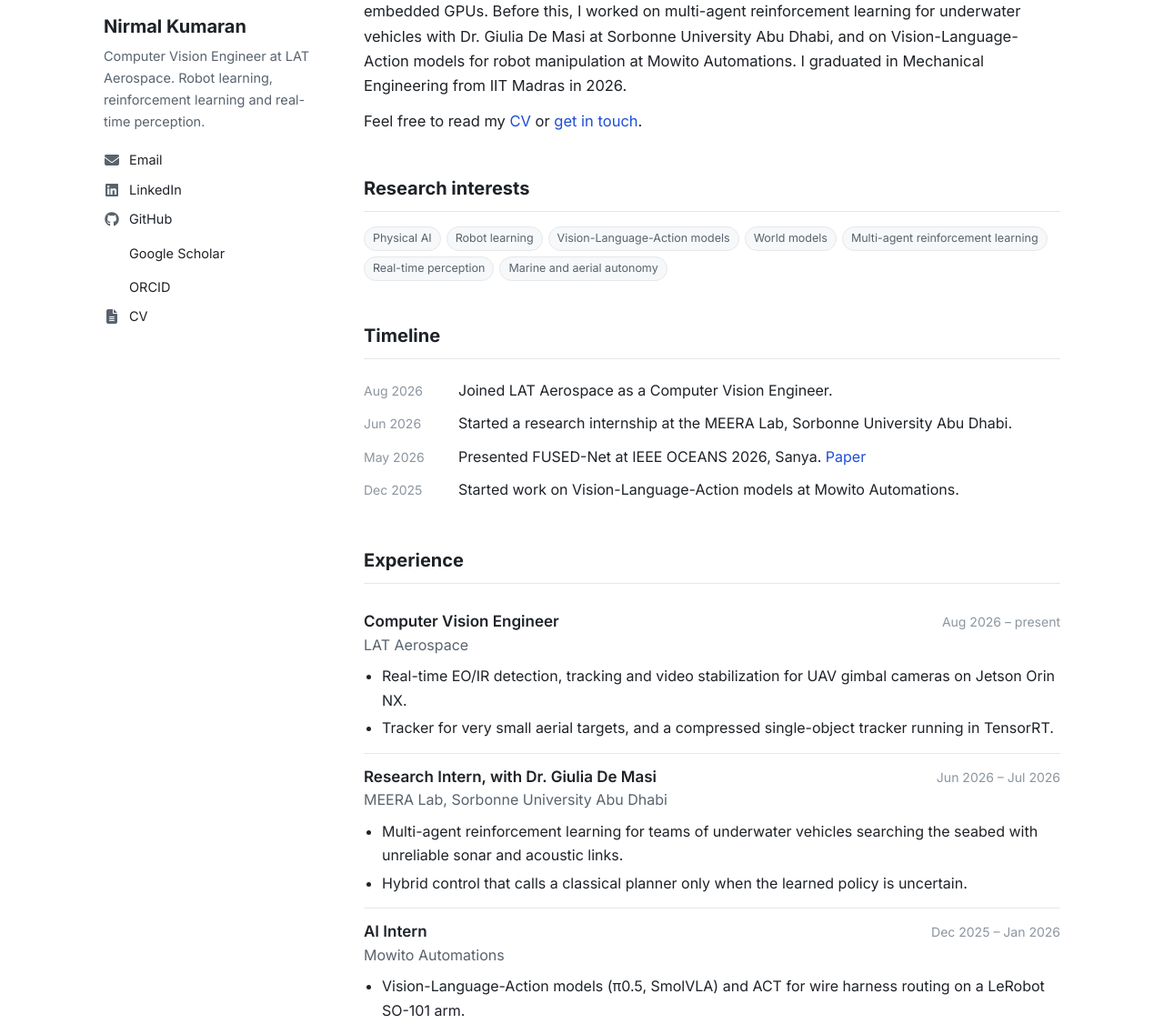
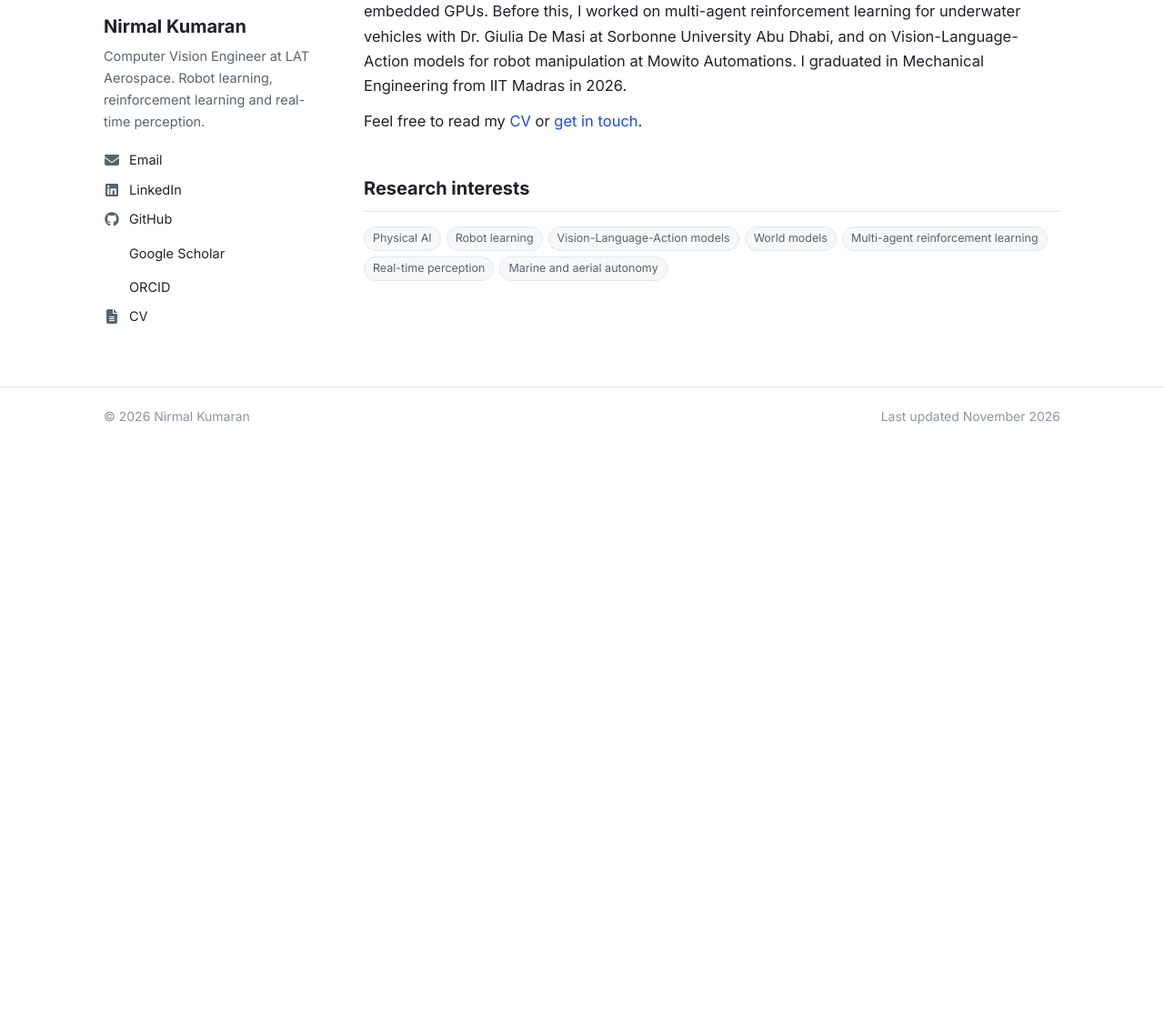
Before and after one commit to nirmal-kumaran/nirmal-kumaran.github.io, a Jekyll site: the page built from index.html, in a window 1280 px wide and 1400 px high, cut to the strip 274-1400 px from the top of the window. Shown: the whole strip at 91% size. Built offline with Jekyll 4.4.1, drawn with Linux system fonts in a browser that asks for light colours; a style sheet for code colours, icons or effects is not loaded; some of the changed text lies outside the part shown.

Commit message:
Home shows About and interests only; new Experience tab; light by default
Move timeline, experience, education, leadership, honours and skills to
/experience/, drop the featured-projects block (the Projects tab has them
all), and stop following the system dark setting: dark is now opt-in.

Co-Authored-By: Claude Opus 5.5 <noreply@anthropic.com>

```diff
--- a/_layouts/default.html
+++ b/_layouts/default.html
@@ -65,7 +66,7 @@
 <script>
   document.getElementById('theme').addEventListener('click', function () {
     var root = document.documentElement;
-    var dark = root.dataset.theme ? root.dataset.theme === 'dark' : matchMedia('(prefers-color-scheme: dark)').matches;
+    var dark = root.dataset.theme === 'dark';
     root.dataset.theme = dark ? 'light' : 'dark';
     try { localStorage.setItem('theme', root.dataset.theme); } catch (e) {}
   });
--- a/index.html
+++ b/index.html
@@ -20,107 +20,3 @@ layout: default
     <span class="tag">Marine and aerial autonomy</span>
   </div>
 </section>
-
-<section>
-  <h2>Timeline</h2>
-  <ul class="plain news">
-    <li><span class="date">Aug 2026</span><span>Joined LAT Aerospace as a Computer Vision Engineer.</span></li>
-    <li><span class="date">Jun 2026</span><span>Started a research internship at the MEERA Lab, Sorbonne University Abu Dhabi.</span></li>
-    <li><span class="date">May 2026</span><span>Presented FUSED-Net at IEEE OCEANS 2026, Sanya. <a href="{{ '/publications/' | relative_url }}">Paper</a></span></li>
-    <li><span class="date">Dec 2025</span><span>Started work on Vision-Language-Action models at Mowito Automations.</span></li>
-  </ul>
-</section>
-
-<section>
-  <h2>Experience</h2>
-  <div class="entry">
-    <div class="entry-head"><h3>Computer Vision Engineer</h3><span class="when">Aug 2026 – present</span></div>
-    <div class="org">LAT Aerospace</div>
-    <ul class="bullets">
-      <li>Real-time EO/IR detection, tracking and video stabilization for UAV gimbal cameras on Jetson Orin NX.</li>
-      <li>Tracker for very small aerial targets, and a compressed single-object tracker running in TensorRT.</li>
-    </ul>
-  </div>
-  <div class="entry">
-    <div class="entry-head"><h3>Research Intern, with Dr. Giulia De Masi</h3><span class="when">Jun 2026 – Jul 2026</span></div>
-    <div class="org">MEERA Lab, Sorbonne University Abu Dhabi</div>
-    <ul class="bullets">
-      <li>Multi-agent reinforcement learning for teams of underwater vehicles searching the seabed with unreliable sonar and acoustic links.</li>
-      <li>Hybrid control that calls a classical planner only when the learned policy is uncertain.</li>
-    </ul>
-  </div>
-  <div class="entry">
-    <div class="entry-head"><h3>AI Intern</h3><span class="when">Dec 2025 – Jan 2026</span></div>
-    <div class="org">Mowito Automations</div>
-    <ul class="bullets">
-      <li>Vision-Language-Action models (π0.5, SmolVLA) and ACT for wire harness routing on a LeRobot SO-101 arm.</li>
-      <li>Hierarchical planning that splits the long task into short learned motion primitives.</li>
-    </ul>
-  </div>
-  <div class="entry">
-    <div class="entry-head"><h3>Software and Controls Intern</h3><span class="when">May 2025 – Jul 2025</span></div>
-    <div class="org">Pravahan Engineering</div>
-    <ul class="bullets">
-      <li>Modelled hydrofoil dynamics and closed-loop PID control for lift and stability of an autonomous ferry.</li>
-    </ul>
-  </div>
-</section>
-
-<section>
-  <h2>Featured projects</h2>
-  <div class="grid2">
-    <a class="feature" href="{{ '/projects/#auv-search' | relative_url }}">
-      <div class="body"><h3>Multi-agent RL for underwater search</h3><p>Teams of AUVs that divide a seabed search and share what they find over lossy acoustic links.</p></div>
-    </a>
-    <a class="feature" href="{{ '/projects/#vla-routing' | relative_url }}">
-      <div class="body"><h3>VLA models for wire harness routing</h3><p>Pretrained robot policies and hierarchical planning for a long, deformable manipulation task.</p></div>
-    </a>
-    <a class="feature" href="{{ '/projects/#uav-perception' | relative_url }}">
-      <div class="body"><h3>Real-time perception for UAV gimbals</h3><p>Detection, tracking and stabilization of EO/IR video on an embedded GPU.</p></div>
-    </a>
-    <a class="feature" href="{{ '/projects/#swarm-rescue' | relative_url }}">
-      <div class="body"><h3>Swarm Drone Rescue Challenge</h3><p>1st and 3rd place in the DRDO and CIEDS Indo-French challenge at ENSTA Paris.</p></div>
-    </a>
-  </div>
-  <p class="small" style="margin-top:14px"><a href="{{ '/projects/' | relative_url }}">All projects →</a></p>
-</section>
-
-<section>
-  <h2>Education</h2>
-  <div class="entry">
-    <div class="entry-head"><h3>B.Tech, Mechanical Engineering</h3><span class="when">2022 – 2026</span></div>
-    <div class="org">Indian Institute of Technology Madras · CGPA 8.63 / 10</div>
-  </div>
-</section>
-
-<section>
-  <h2>Honours</h2>
-  <ul class="bullets">
-    <li>Award from DRDO and CIEDS for the top position in the Indo-French Swarm Rescue Challenge.</li>
-    <li>Supported by the Royal Norwegian Embassy for work in the Njord Autonomous Ship Challenge.</li>
-    <li>Formula Bharat 2024: 2nd overall (EV), Engineering Design Challenge winner, Best Battery Pack Design, MathWorks Modelling Award.</li>
-    <li>BuildSchool 4.0 Ideathon, IIT Madras: 1st place.</li>
-  </ul>
-</section>
-
-<section>
-  <h2>Leadership</h2>
-  <div class="entry">
-    <div class="entry-head"><h3>Team Head, Team Aritra</h3><span class="when">Jan 2024 – Jul 2026</span></div>
-    <div class="org">Autonomous surface vessel team, IIT Madras</div>
-    <ul class="bullets">
-      <li>Led the team in international competitions: Njord, VRX and RoboBoat.</li>
-      <li>Kept the partnership with the Royal Norwegian Embassy, New Delhi, our main sponsor.</li>
-    </ul>
-  </div>
-</section>
-
-<section>
-  <h2>Skills</h2>
-  <dl class="skills">
-    <dt>Languages</dt><dd>Python, C++, CUDA, MATLAB</dd>
-    <dt>Machine learning</dt><dd>PyTorch, TensorRT, LeRobot, Stable Baselines, Ray, scikit-learn</dd>
-    <dt>Robotics</dt><dd>ROS, Gazebo, Isaac Sim, VMAS, CoppeliaSim</dd>
-    <dt>Design and simulation</dt><dd>SolidWorks, Fusion 360, Creo, Ansys, Simulink</dd>
-  </dl>
-</section>
--- a/style.css
+++ b/style.css
@@ -10,12 +10,6 @@
 :root[data-theme="dark"] {
   --bg: #0d1117; --text: #e6edf3; --muted: #9198a1; --faint: #6e7681;
   --line: #262c36; --soft: #151b23; --accent: #6ea8fe;
-}
-@media (prefers-color-scheme: dark) {
-  :root:not([data-theme="light"]) {
-    --bg: #0d1117; --text: #e6edf3; --muted: #9198a1; --faint: #6e7681;
-    --line: #262c36; --soft: #151b23; --accent: #6ea8fe;
-  }
 }
 
 * { box-sizing: border-box; margin: 0; padding: 0; }
```
Also changed, not shown: other parts of _layouts/default.html (+1 -0 lines), experience/index.html (added, +90 -0 lines).
